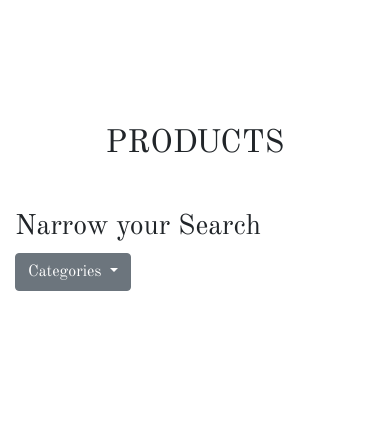
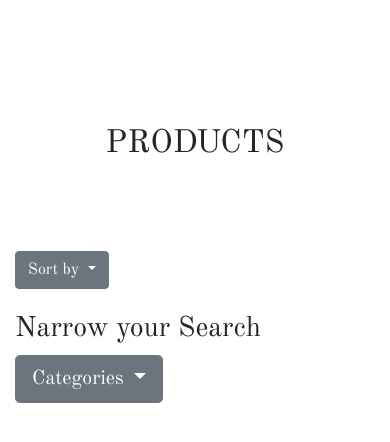
Before and after one commit to JochenFM/art_prints_ms4, a Django app: page /products/ in a window 390 px wide. Shown: the part 56-498 px from the top of the page. Run offline with Django 3.2, Linux system fonts and the light colour scheme; data that the repository does not hold is empty; some libraries are stand-ins or nearby versions.

Commit message:
added sorting but by name not yet bug-free

```diff
--- a/products/templates/products/products_onlineshop.html
+++ b/products/templates/products/products_onlineshop.html
@@ -18,9 +18,23 @@
             {% block content %}
 
             <div class="container-fluid">
-                <div class="row">
-                    <div class="col text-center mt-3">
+                <div class="row justify-content-between">
+                    <div class="col-sm-10 text-center mt-3 mb-4">
                         <h2 class = "logo-font">Products</h2>
+                    </div>
+                    <div class="col-sm-2 mt-3 mb-4">
+                        <div class="dropdown">
+                            <a class="btn btn-secondary dropdown-toggle" href="#" role="button" id="dropdownMenuLink" data-toggle="dropdown" aria-haspopup="true" aria-expanded="false">
+                              Sort by
+                            </a>
+
+                            <div class="dropdown-menu" aria-labelledby="dropdownMenuLink">
+                              <a class="dropdown-item" href="{% url 'onlineshop' %}?sort=price&direction=asc">Prize</a>
+                              <a class="dropdown-item" href="{% url 'onlineshop' %}?sort=name&direction=asc">Name</a>
+                              <a class="dropdown-item" href="{% url 'onlineshop' %}?sort=category&direction=asc">Category</a>
+                              <a class="dropdown-item" href="{% url 'onlineshop' %}">All Products</a>
+                            </div>
+                          </div>
                     </div>
                 </div>
                 <div class ="product-container-fluid">
@@ -28,7 +42,7 @@
                         <div class="col-sm-2">
                         <h3> Narrow your Search</h3>
                         <div class="dropdown">
-                            <a class="btn btn-secondary dropdown-toggle" href="#" role="button" id="dropdownMenuLink" data-toggle="dropdown" aria-haspopup="true" aria-expanded="false">
+                            <a class="btn btn-secondary btn-lg dropdown-toggle" href="#" role="button" id="dropdownMenuLink" data-toggle="dropdown" aria-haspopup="true" aria-expanded="false">
                             Categories
                             </a>
                             <div class="dropdown-menu" aria-labelledby="dropdownMenuLink">
--- a/products/views.py
+++ b/products/views.py
@@ -12,8 +12,24 @@ def onlineshop(request):
     products = Product.objects.all()
     query = None
     categories = None
+    sort = None
+    direction = None
 
     if request.GET:
+
+        if 'sort' in request.GET:
+            sortkey = request.GET['sort']
+            sort = sortkey
+            if sortkey == 'name':
+                sortkey = 'lower_name'
+                products = products.annotate(lower_name=Lower('name'))
+
+            if 'direction' in request.GET:
+                direction = request.GET['direction']
+                if direction == 'desc':
+                    sortkey = f'-{sortkey}'
+            products = products.order_by(sortkey)
+
         if 'category' in request.GET:
             categories = request.GET['category'].split(',')
             products = products.filter(category__name__in=categories)
@@ -29,10 +45,13 @@ def onlineshop(request):
                         query) | Q(author__icontains=query)
             products = products.filter(queries)
 
+    current_sorting = f'{sort}_{direction}'
+
     context = {
         'products': products,
         'search_term': query,
         'current_categories': categories,
+        'current_sorting': current_sorting,
     }
     return render(request, 'products/products_onlineshop.html', context)
 
```
